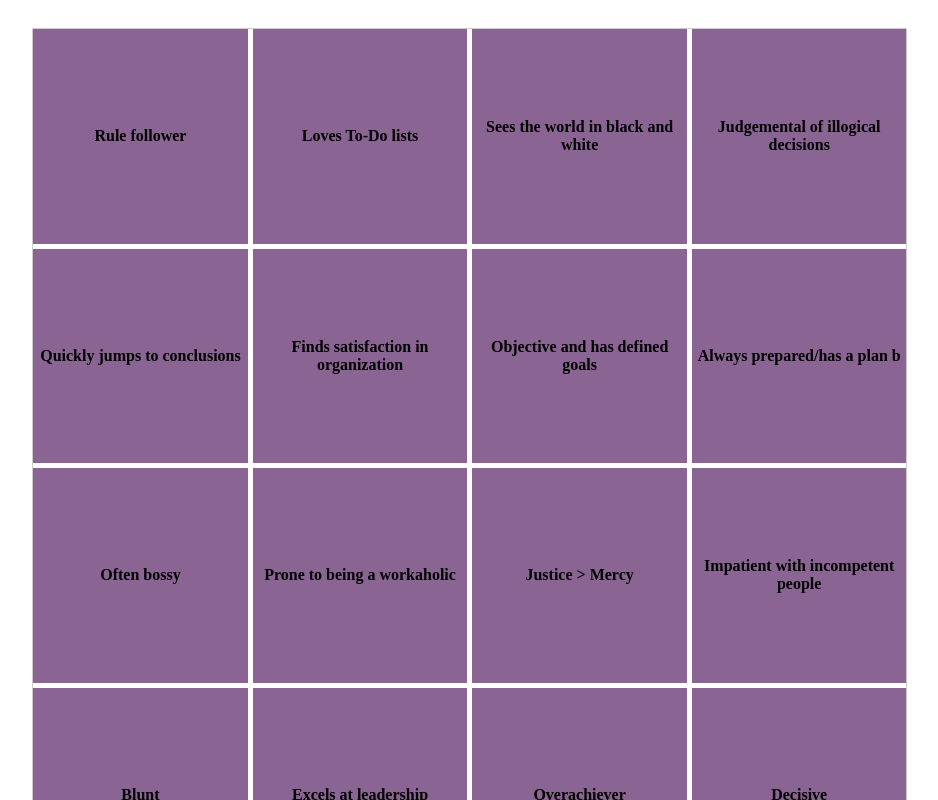
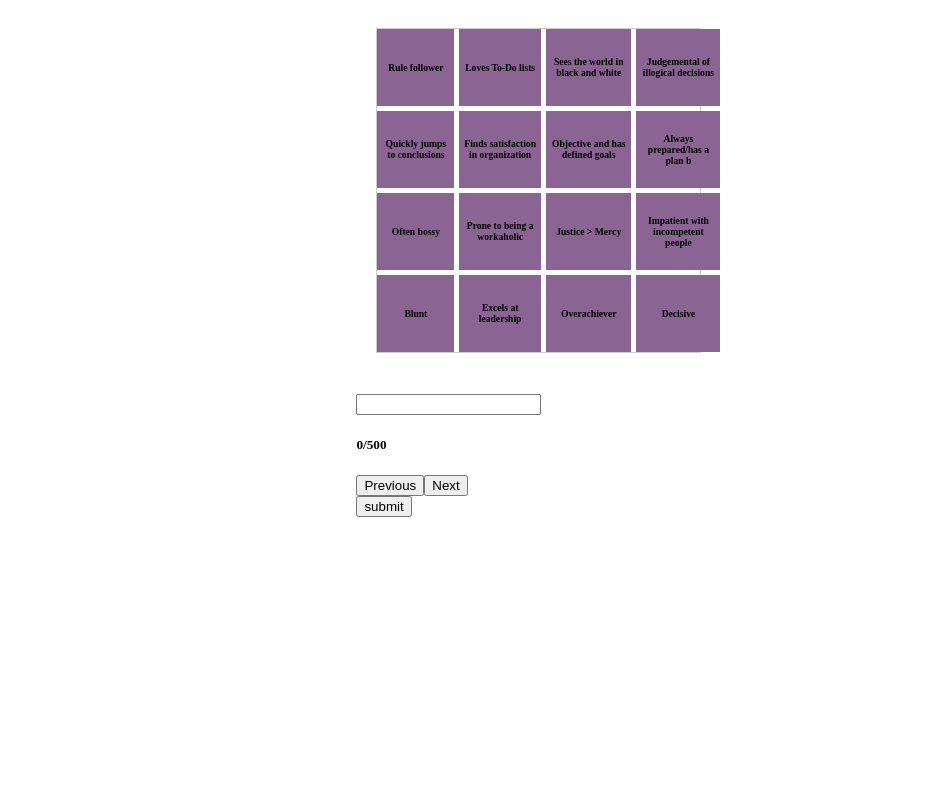
Before and after one commit to OmarDardery/CareerCatalyst, a React (Create React App) app: page / in a window 1280 px wide. Shown: the top 800 px of the page, without its empty margins (82-1020 px from the left). Built offline with nearby package versions, Linux system fonts and the light colour scheme.

Commit message:
fixed scaling

```diff
--- a/src/components/bingoBox.js
+++ b/src/components/bingoBox.js
@@ -4,7 +4,7 @@ function BingoBox(props) {
     const [clicks, setNumClicks] = useState(0);
 
     const getStyle = (order, condition) => {
-        return condition ? { backgroundColor: "blue", order, height: "100%", opacity: 0.1 } : { order, height: "100%", opacity: 0.1};
+        return condition ? { backgroundColor: "blue", order, height: "25%", opacity: 0.1 } : { order, height: "25%", opacity: 0.1};
     };
     function handleClick(event){
 
@@ -28,8 +28,8 @@ function BingoBox(props) {
                 <div style={getStyle(2, clicks % 5 > 2)}></div>
                 <div style={getStyle(1, clicks % 5 > 3)}></div>
             </div>
-            <div on style={{ width: "100%", height: "100%", zIndex: 1, textAlign: "center", display: "flex", justifyContent: "center", alignItems: "center", fontsize: "0.25rem", wordWrap: "breakWord", whiteSpace: "normal", paddingRight: "20px" }}>
-                <h4>{props.question}</h4>
+            <div on style={{ width: "100%", height: "100%", zIndex: 1, textAlign: "center", display: "flex", justifyContent: "center", alignItems: "center", fontsize: "0.1rem", wordWrap: "breakWord", whiteSpace: "normal", paddingRight: "20px" }}>
+                <h4 style={{fontSize: "0.6em", margin: "5px"}}>{props.question}</h4>
             </div>
         </div>
     );
--- a/src/components/mbtibingo.js
+++ b/src/components/mbtibingo.js
@@ -11,8 +11,8 @@ function Bingo(props) {
         <div
             style={{
                 display: "grid",
-                gridTemplateColumns: "repeat(4, 1fr)",
-                gridTemplateRows: "repeat(4, 1fr)",
+                gridTemplateColumns: "repeat(4, 0.5fr)",
+                gridTemplateRows: "repeat(4, 0.5fr)",
                 aspectRatio: "1 / 1", // Ensures the grid remains square
                 margin: "20px",
                 border: "1px solid #ccc",
--- a/src/components/page.js
+++ b/src/components/page.js
@@ -4,7 +4,7 @@ import OpenEnded from './openEnded';
 
 function Page(props){
     return (
-        <div style={(props.display) ? {width: "100%"} : {width: "100%", display: "none"}}>
+        <div style={(props.display) ? {width: "100%", display: "flex", flexDirection: "column", justifyContent: "center"} : {width: "100%", display: "none"}}>
             <Bingo cognitiveFunction = {props.cognitiveFunction}/>
             <OpenEnded question = {props.cognitiveFunction.openEnded.question} answerSetter = {props.cognitiveFunction.openEnded.change}/>
         </div>
```
